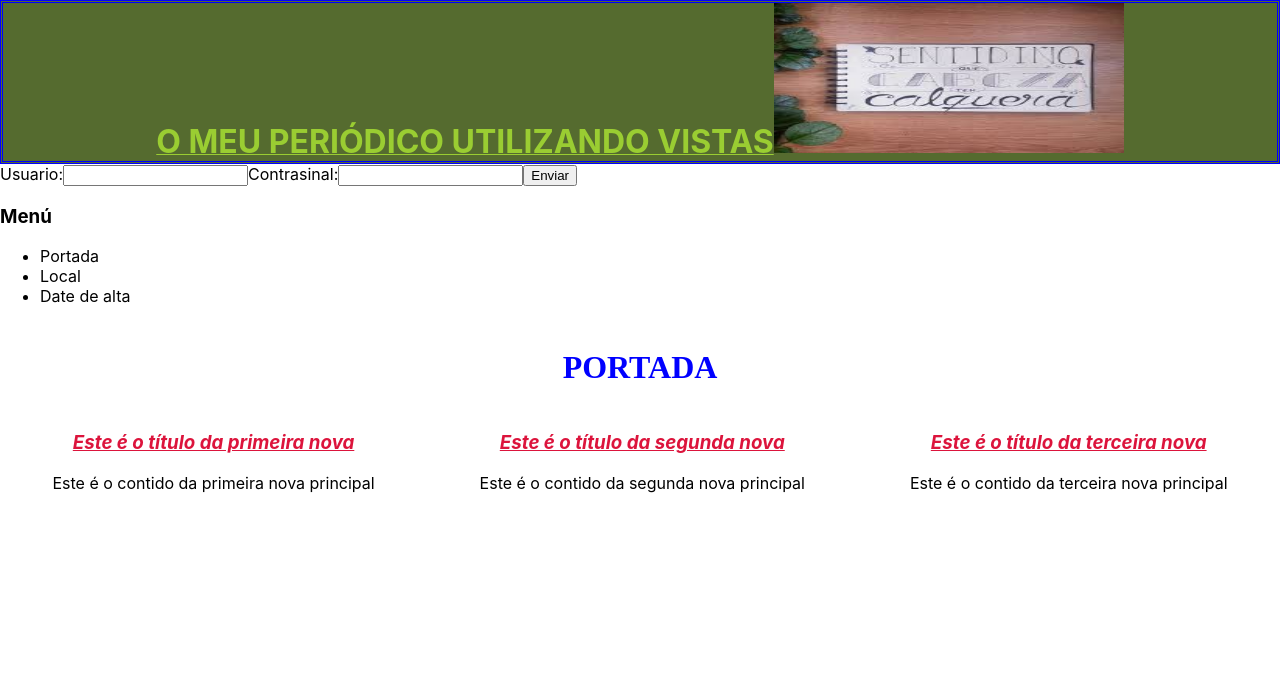
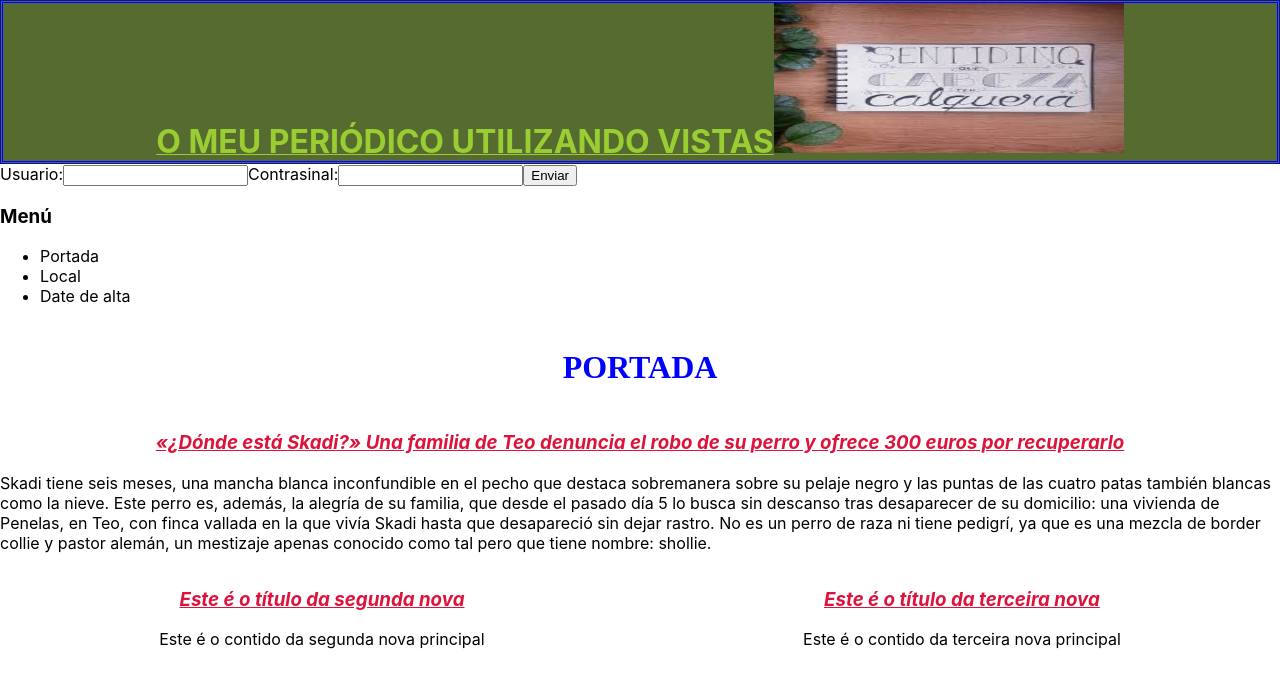
Before and after one commit to JCousoG/periodicoConVistasReact, a React (Create React App) app: page / in a window 1280 px wide. Shown: the top 688 px of the page. Built offline with nearby package versions, Linux system fonts and the light colour scheme.

Commit message:
cambiei unha noticia

```diff
--- a/src/vistas/vistaprincipal.jsx
+++ b/src/vistas/vistaprincipal.jsx
@@ -4,7 +4,7 @@ function Vistaprincipal() {
 
     return(
         <>
-        <Novas titulo="Este é o título da primeira nova" contido="Este é o contido da primeira nova principal" />
+        <Novas titulo="«¿Dónde está Skadi?» Una familia de Teo denuncia el robo de su perro y ofrece 300 euros por recuperarlo" contido="Skadi tiene seis meses, una mancha blanca inconfundible en el pecho que destaca sobremanera sobre su pelaje negro y las puntas de las cuatro patas también blancas como la nieve. Este perro es, además, la alegría de su familia, que desde el pasado día 5 lo busca sin descanso tras desaparecer de su domicilio: una vivienda de Penelas, en Teo, con finca vallada en la que vivía Skadi hasta que desapareció sin dejar rastro. No es un perro de raza ni tiene pedigrí, ya que es una mezcla de border collie y pastor alemán, un mestizaje apenas conocido como tal pero que tiene nombre: shollie." />
         <Novas titulo="Este é o título da segunda nova" contido="Este é o contido da segunda nova principal" />
         <Novas titulo="Este é o título da terceira nova" contido="Este é o contido da terceira nova principal" />
         </>
```
